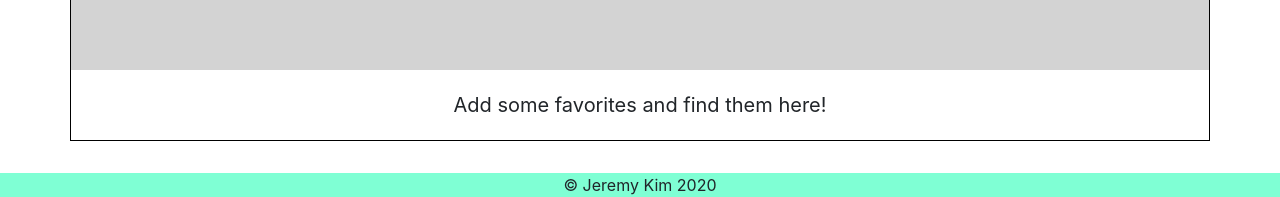
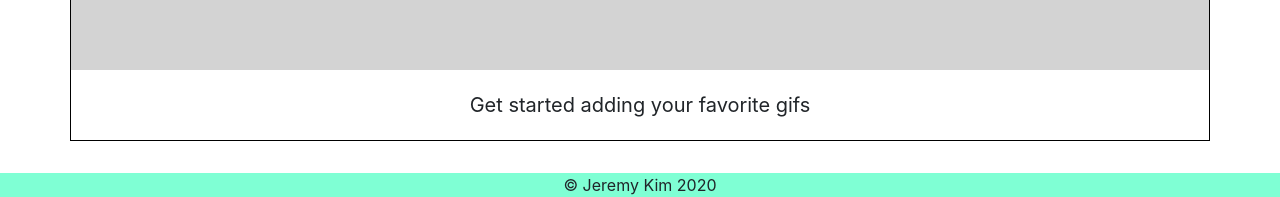
Before and after one commit to jthk1106/eb-giphy, a React (Create React App) app: page / in a window 1280 px wide. Shown: the part 489-686 px from the top of the page. Built offline with nearby package versions, Linux system fonts and the light colour scheme.

Commit message:
changed empty favorites component message

```diff
--- a/src/components/Favorites.jsx
+++ b/src/components/Favorites.jsx
@@ -28,7 +28,7 @@ class Favorites extends Component {
                 </div>
             )
         })
-        const empty = <div className="col empty">Add some favorites and find them here!</div>
+        const empty = <div className="col empty">Get started adding your favorite gifs</div>
         const display = favs.length === 0 ? empty : favs
         const bigGif = <div className="col big-gif">
             <img src={this.state.selected} alt="a gif" width="1000"/>
```
